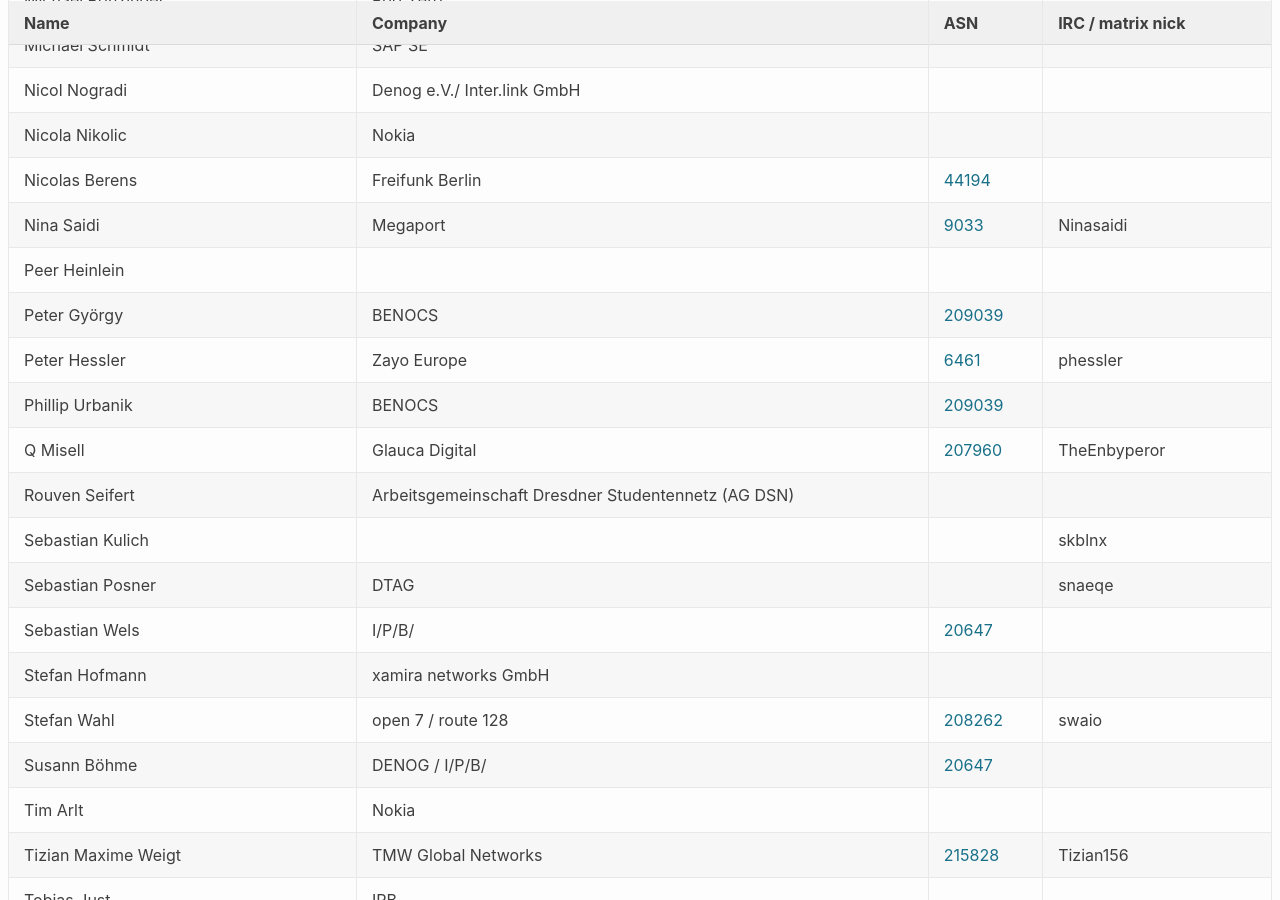
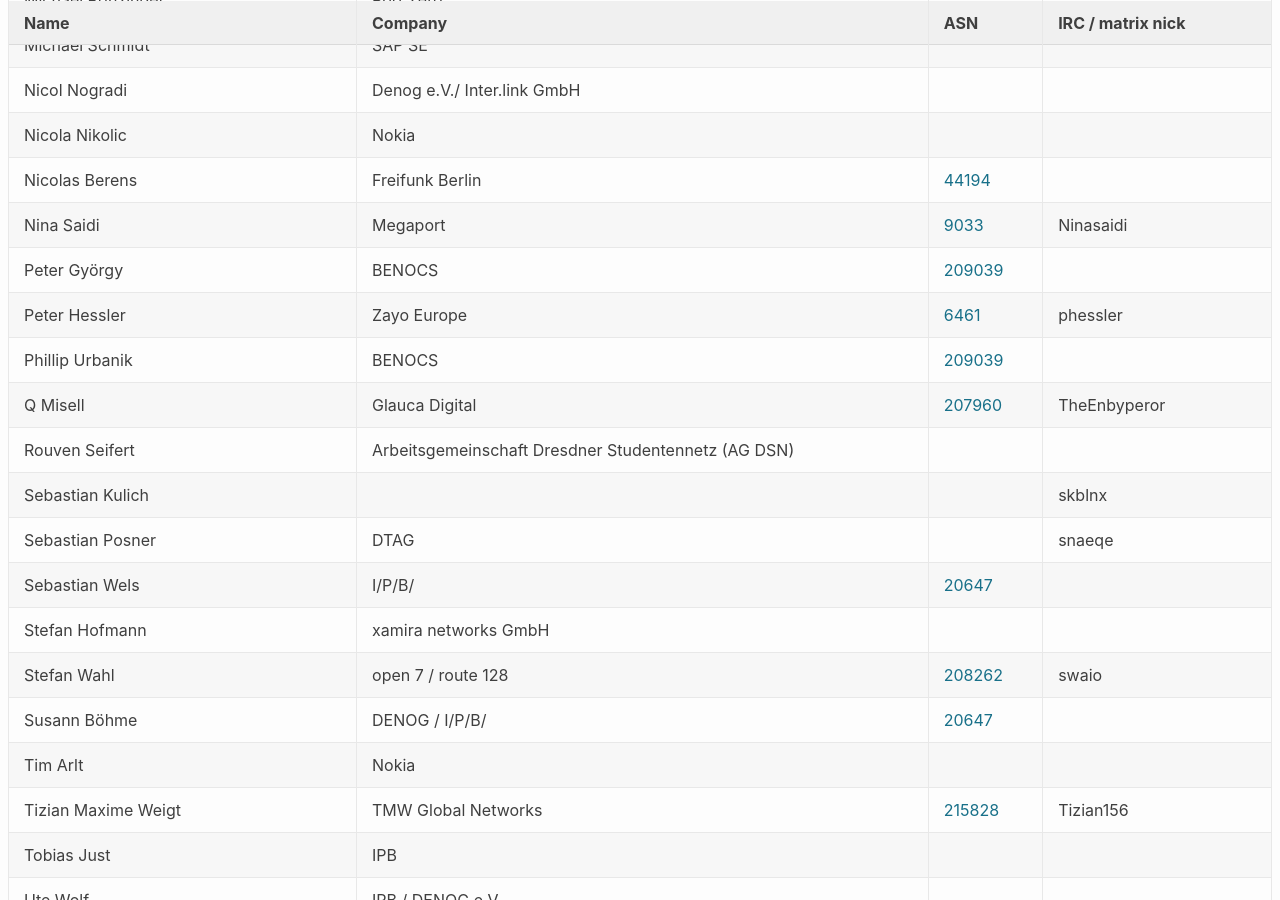
Before and after one commit to denog/pretix-attendeelist, a Jekyll site: the page built from denogmeetup25-03/index.markdown, in a window 1280 px wide and 900 px high, scrolled down 1876 px. Built offline with Jekyll 4.4.1, drawn with Linux system fonts in a browser that asks for light colours.

Commit message:
Latest data: Mon Mar 31 08:11:51 UTC 2025

```diff
--- a/_data/attendees_denogmeetup25-03.json
+++ b/_data/attendees_denogmeetup25-03.json
@@ -276,12 +276,6 @@
     "asn": "9033"
   },
   {
-    "name": "Peer Heinlein",
-    "company": null,
-    "irc": null,
-    "asn": null
-  },
-  {
     "name": "Peter György",
     "company": "BENOCS",
     "irc": null,
```
